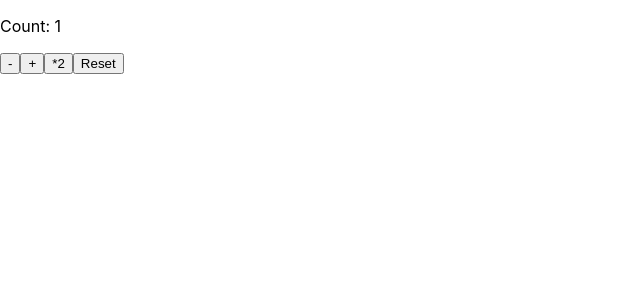
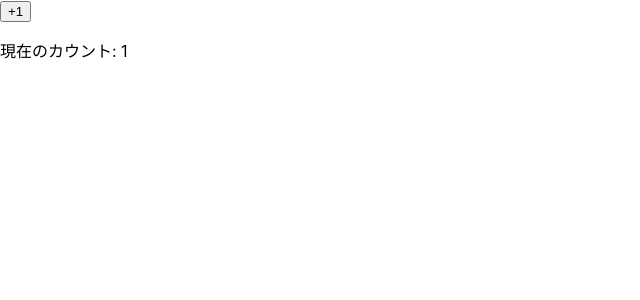
Before and after one commit to ikoba/react-sample, a React (Create React App) app: page / in a window 1280 px wide. Shown: the top 300 px of the page, without its empty margins (0-640 px from the left). Built offline with nearby package versions, Linux system fonts and the light colour scheme.

Commit message:
add Parent component

```diff
--- /dev/null
+++ b/src/components/Parent.tsx
@@ -0,0 +1,41 @@
+import React, { memo, useState } from 'react'
+
+type FizzProps = {
+	isFizz: boolean
+}
+
+const Fizz = (props: FizzProps) => {
+	const { isFizz } = props
+	console.log(`Fizzが再描画されました, isFizz=${isFizz}`)
+	return <span>{isFizz ? 'Fizz' : ''}</span>
+}
+
+type BuzzProps = {
+	isBuzz: boolean
+}
+
+const Buzz  = memo<BuzzProps>((props) => {
+	const { isBuzz } = props
+	console.log(`Buzzが再描画されました, isFizz=${isBuzz}`)
+	return <span>{isBuzz ? 'Buzz' : ''}</span>
+})
+
+export const Parent = () => {
+	const [count, setCount] = useState(1)
+	const isFizz = count % 3 == 0
+	const isBuzz = count % 5 == 0
+
+	console.log(`Parentが再描画されました, count=${count}`)
+	return (
+		<div>
+			<button onClick={() => setCount((c) => c+1)}>+1</button>
+			<p>{`現在のカウント: ${count}`}</p>
+			<p>
+				<Fizz isFizz={isFizz} />
+				<Buzz isBuzz={isBuzz} />
+			</p>
+		</div>
+	)
+}
+
+export default Parent
--- a/src/index.tsx
+++ b/src/index.tsx
@@ -5,7 +5,8 @@
 // import Hello from './components/Hello';
 // import ContainerSample from './components/ContainerSample';
 // import ContextSample from './components/ContextSample';
-import Counter from './components/Counter';
+// import Counter from './components/Counter';
+import Parent from './components/Parent';
 import reportWebVitals from './reportWebVitals';
 
 const root = ReactDOM.createRoot(
@@ -13,7 +14,7 @@
 );
 root.render(
   <React.StrictMode>
-    <Counter initialValue={1}/>
+    <Parent />
   </React.StrictMode>
 );
 
```
